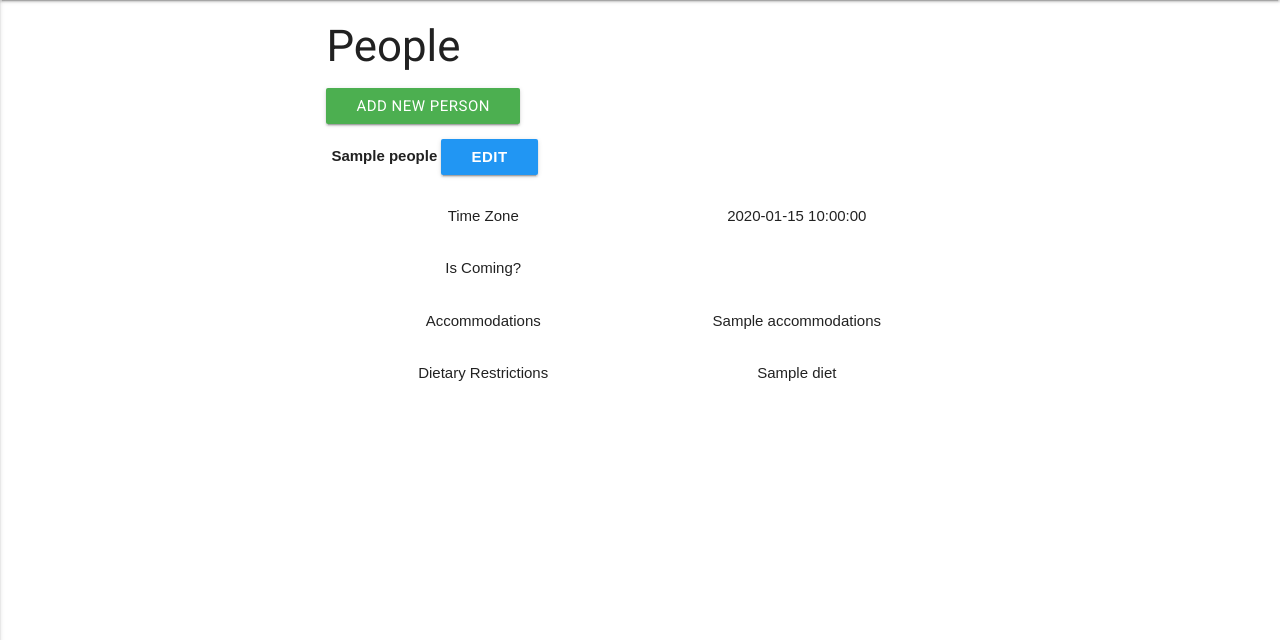
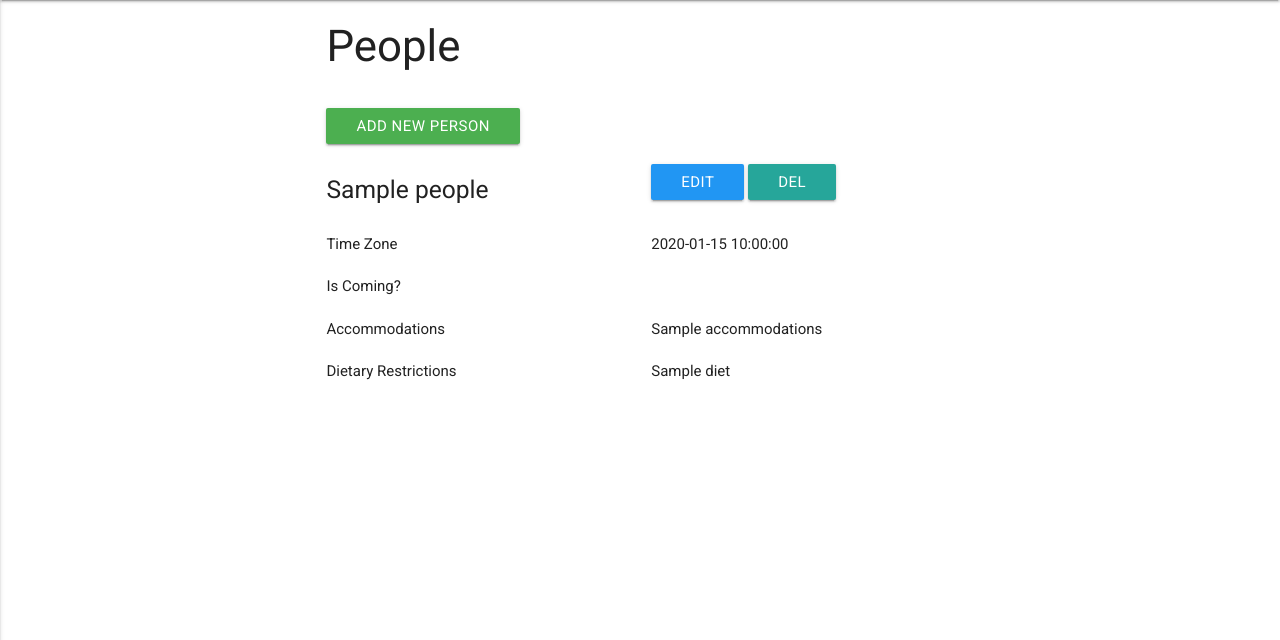
Before and after one commit to PWashburn55/ReunionPlanner, a Flask app: page /get_people in a window 1280 px wide. Shown: the part 64-704 px from the top of the page. Run offline with Flask 2, Linux system fonts and the light colour scheme; a database or web service that is not in the repository returns one stand-in record (values such as "Sample title"); some libraries are stand-ins or nearby versions.

Commit message:
changed people.html to list

```diff
--- a/app.py
+++ b/app.py
@@ -25,7 +25,7 @@
 @app.route('/get_people')
 def get_people():
     the_person = mongo.db.people.find()
-    return render_template('people.html', people=the_person)
+    return render_template('people.html', people=the_person, person=the_person)
 
 
 @app.route('/add_person')  # from task manager mini-project to add people
--- a/templates/expenses.html
+++ b/templates/expenses.html
@@ -36,7 +36,7 @@
       <tr>
       <td class="name"><span>Name of Person</span></td>
       <td><span>
-        {{expense.name}}
+        {{expense.person}}
       </span> </td>
       </tr>
       <tr>
--- a/templates/home.html
+++ b/templates/home.html
@@ -10,7 +10,7 @@
     </section>
 
     <script src="https://developers.google.com/maps/documentation/javascript/examples/markerclusterer/markerclusterer.js"></script>
-    <script async defer src="https://maps.googleapis.com/maps/api/js?key=AIzaSyBklVSbrC5sAp9u30VThW5PzopyPL8QMME&callback=initMap"></script>
+    <script async defer src="https://maps.googleapis.com/maps/api/js?key=AIzaSyC57cZlxuREsf05dZtlDu4yY_cBOKV9wMo&callback=initMap"></script>
     <script src="static/js/map.js"></script>
 
     {% endblock %}
--- a/templates/people.html
+++ b/templates/people.html
@@ -1,50 +1,79 @@
-{% extends 'base.html' %}
-{% block content %}
-
-<!--code from codepen.io, task manager project & stack overflow-->
+{% extends 'base.html'%} {% block content %}
 <div class="container">
+<div class="row">
+    <div class="col s6 m6">
         <h3>People</h3>
-<a href="{{url_for('add_person' )}}" class="waves-effect waves-light btn btn_small green">Add new person</a>
+    </div>
+</div>
+<div class="row">
+    <div class="col s6 m6">
         <i class="material-icons right"></i>
-
-  <!--<thead>-->
-
+        <a href="{{url_for('add_person', person_id=person._id)}}" class="waves-effect waves-light btn btn_small green">Add New Person</a>
+    </div>
+</div>
+    <ul>
         {% for person in people %}
-    <table>
-    <div class="col s12 m6 l1 collapsible-body">
-      <tr>
-      <th>
-        <span>{{person.name}}</span>
+        <li>
+            <div class="row">
+            <div class="col s6 m6">
+            <h5>  <span>{{person.name}}</span></h5>
+            </div>
+            <div class="col s6 m6">
+            <i class="material-icons right"></i>
             <a href="{{url_for('edit_person', person_id=person._id)}}" class="waves-effect waves-light btn btn_small blue">Edit</a>
             <i class="material-icons right"></i>
-      </th>
-      </tr>
-      <tr>
-      <td class="timezone"><span>Time Zone</span></td>
-      <td><span>
+            <a href="{{url_for('delete_person', person_id=person._id)}}" class="waves-effect waves-light btn btn_small">Del</a>
+            <i class="material-icons right"></i>
+            </div>
+            </div>
+
+            <div class="row">
+            <div class="col s6 m6">
+            <span>Time Zone</span>
+            </div>
+            <div class="col s6 m6">
             {{person.time_zone}}
-      </span> </td>
-      </tr>
-      <tr>
-      <td class="is_coming"><span>Is Coming?</span></td>
-      <td><span>
-        {{person.is_coming}}
-      </span> </td>
-      </tr>
-      <tr>
-      <td class="accommodations"><span>Accommodations</span></td>
-      <td><span>
+            </div>
+            </div>
+
+            <div class="row">
+            <div class="col s6 m6">
+            <span>Is Coming?</span>
+            </div>
+            <div class="checkbox col s6 m6">
+                <label>
+                    {% if person.is_coming %}
+                        <input id="is_coming" name="is_coming" type="checkbox" checked>
+                        <span class="checkbox"></span>
+                    </label>
+                    <label>
+                    {% else %}
+                        <input id="is_coming" name="is_coming" type="checkbox">
+                        <span class="checkbox"></span>
+                    {% endif %}
+                </label>
+            </div>
+            </div>
+
+            <div class="row">
+            <div class="col s6 m6">
+            <span>Accommodations</span>
+            </div>
+            <div class="col s6 m6">
             {{person.accommodations}}
-      </span> </td>
-      </tr>
-      <tr>
-      <td class="diet"><span>Dietary Restrictions</span></td>
-      <td><span>
+            </div>
+            </div>
+
+              <div class="row">
+            <div class="col s6 m6">
+            <span>Dietary Restrictions</span>
+            </div>
+            <div class="col s6 m6">
             {{person.diet}}
-      </span> </td>
-      </tr>
             </div>
-      </table>
+            </div>
+        </li>
         {% endfor %}
+    </ul>
 </div>
 {% endblock %}
```
Also changed, not shown: templates/orig_people.html (added, +57 -0 lines), templates/schedule.html (+0 -10 lines), templates/list_people.html (deleted), 1 other file. Lines whose indentation alone changed are shown as unchanged.
